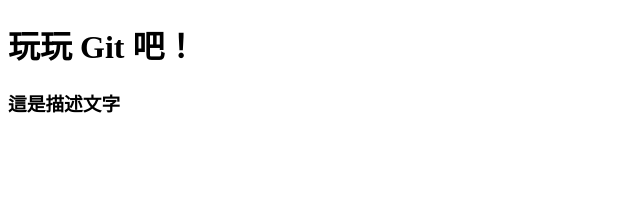
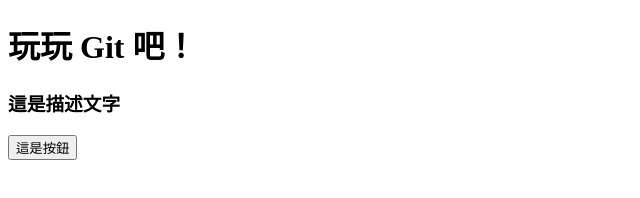
Before and after one commit to HSNM2/git-tutorial, a plain HTML site: page index.html in a window 1280 px wide. Shown: the whole page, without its empty margins (0-640 px from the left). Drawn offline with Linux system fonts and the light colour scheme.

Commit message:
feat: 增加按鈕

```diff
--- a/index.html
+++ b/index.html
@@ -9,5 +9,6 @@
 <body>
   <h1>玩玩 Git 吧！</h1>
   <h3>這是描述文字</h3>
+  <button>這是按鈕</button>
 </body>
 </html>
```
